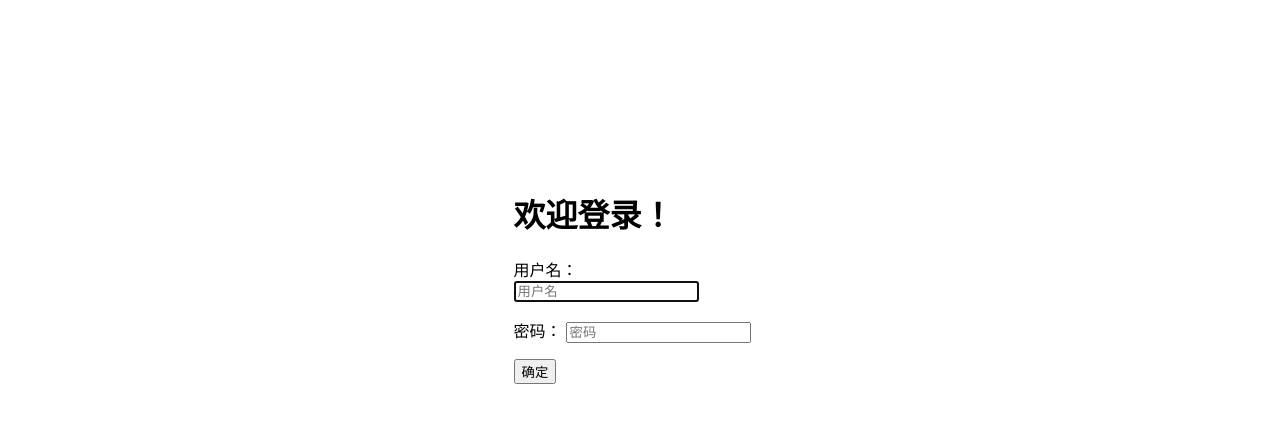
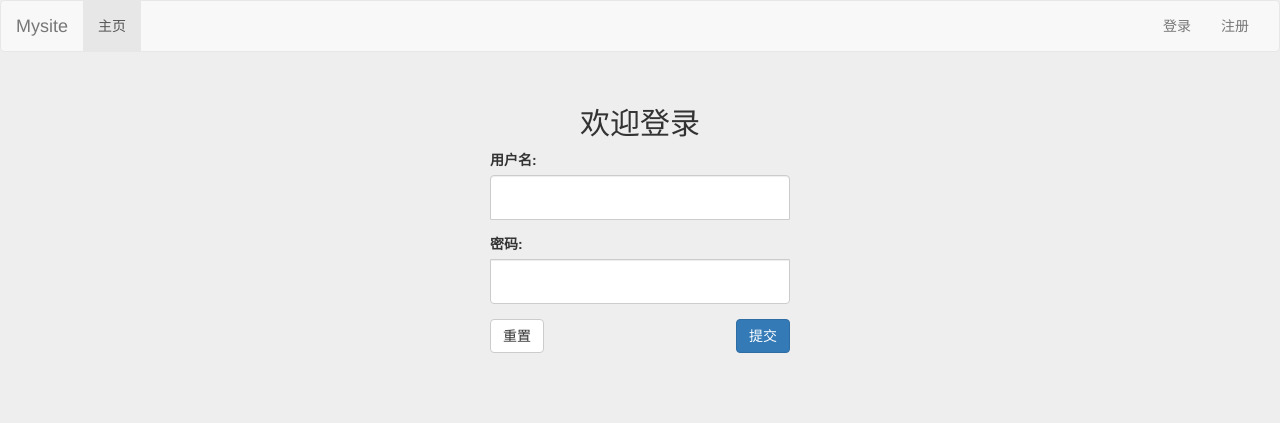
Before and after one commit to xd83/Login-Registration, a Django app: page /login/ in a window 1280 px wide. Shown: the top 423 px of the page. Run offline with Django 3.2, Linux system fonts and the light colour scheme; some libraries are stand-ins or nearby versions.

Commit message:
2 commit

```diff
--- /dev/null
+++ b/app01/forms.py
@@ -0,0 +1,6 @@
+from django import forms
+
+
+class UserForm(forms.Form):
+    username = forms.CharField(label="用户名", max_length=128, widget=forms.TextInput(attrs={'class': 'form-control'}))
+    password = forms.CharField(label="密码", max_length=256, widget=forms.PasswordInput(attrs={'class': 'form-control'}))
--- a/app01/views.py
+++ b/app01/views.py
@@ -2,6 +2,7 @@ from django.contrib import messages
 from django.http import HttpResponse, response
 from django.shortcuts import render, redirect
 from app01 import models
+from forms import UserForm
 import json
 # Create your views here.
 
@@ -12,8 +13,24 @@ def index(request):
 
 
 def login(request):
-  pass
-  return render(request, 'login.html')
+  if request.method == "POST":
+    login_form = UserForm(request.POST)
+    message = "请检查填写的内容！"
+    if login_form.is_valid():
+      username = login_form.cleaned_data['username']
+      password = login_form.cleaned_data['password']
+      try:
+        user = models.User.objects.get(name=username)
+        if user.password == password:
+          return redirect('/index/')
+        else:
+          message = "密码不正确！"
+      except:
+        message = "用户不存在！"
+    return render(request, 'login.html', locals())
+
+  login_form = UserForm()
+  return render(request, 'login.html', locals())
 
 
 def register(request):
--- /dev/null
+++ b/static/css/login.css
@@ -0,0 +1,30 @@
+body {
+  background-color: #eee;
+}
+.form-login {
+  max-width: 330px;
+  padding: 15px;
+  margin: 0 auto;
+}
+.form-login .form-control {
+  position: relative;
+  height: auto;
+  -webkit-box-sizing: border-box;
+     -moz-box-sizing: border-box;
+          box-sizing: border-box;
+  padding: 10px;
+  font-size: 16px;
+}
+.form-login .form-control:focus {
+  z-index: 2;
+}
+.form-login input[type="text"] {
+  margin-bottom: -1px;
+  border-bottom-right-radius: 0;
+  border-bottom-left-radius: 0;
+}
+.form-login input[type="password"] {
+  margin-bottom: 10px;
+  border-top-left-radius: 0;
+  border-top-right-radius: 0;
+}
--- a/templates/base.html
+++ b/templates/base.html
@@ -1,4 +1,4 @@
-{% load staticfiles %}
+{% load static %}
 <!DOCTYPE html>
 <html lang="zh-CN">
   <head>
--- a/templates/login.html
+++ b/templates/login.html
@@ -1,28 +1,33 @@
-
-<!DOCTYPE html>
-<html lang="en">
-<head>
-    <meta charset="UTF-8">
-    <title>登录</title>
-</head>
-<body>
-     <div style="margin: 15% 40%;">
-        <h1>欢迎登录！</h1>
-       <form action="/login/" method="post">
-            <p>
-                <label for="id_username">用户名：</label>
-                <input type="text" id="id_username" name="username" placeholder="用户名" autofocus required />
-            </p>
-
-            <p>
-                <label for="id_password">密码：</label>
-                <input type="password" id="id_password" placeholder="密码" name="password" required >
-            </p>
-            <input type="submit" value="确定">
-        </form>
-    </div>
+{% extends 'base.html' %}
+{% load staticfiles %}
+{% block title %}登录{% endblock %}
+{% block css %}<link href="{% static 'css/login.css' %}" rel="stylesheet"/>{% endblock %}
 
 
+{% block content %}
+    <div class="container">
+        <div class="col-md-4 col-md-offset-4">
+          <form class='form-login' action="/login/" method="post">
 
-</body>
-</html>
+              {% if message %}
+                  <div class="alert alert-warning">{{ message }}</div>
+              {% endif %}
+              {% csrf_token %}
+              <h2 class="text-center">欢迎登录</h2>
+
+              <div class="form-group">
+                {{ login_form.username.label_tag }}
+                {{ login_form.username}}
+              </div>
+              <div class="form-group">
+                {{ login_form.password.label_tag }}
+                {{ login_form.password }}
+              </div>
+
+              <button type="reset" class="btn btn-default pull-left">重置</button>
+              <button type="submit" class="btn btn-primary pull-right">提交</button>
+
+          </form>
+        </div>
+    </div> <!-- /container -->
+{% endblock %}
```
Also changed, not shown: templates/index.html (+5 -10 lines).
